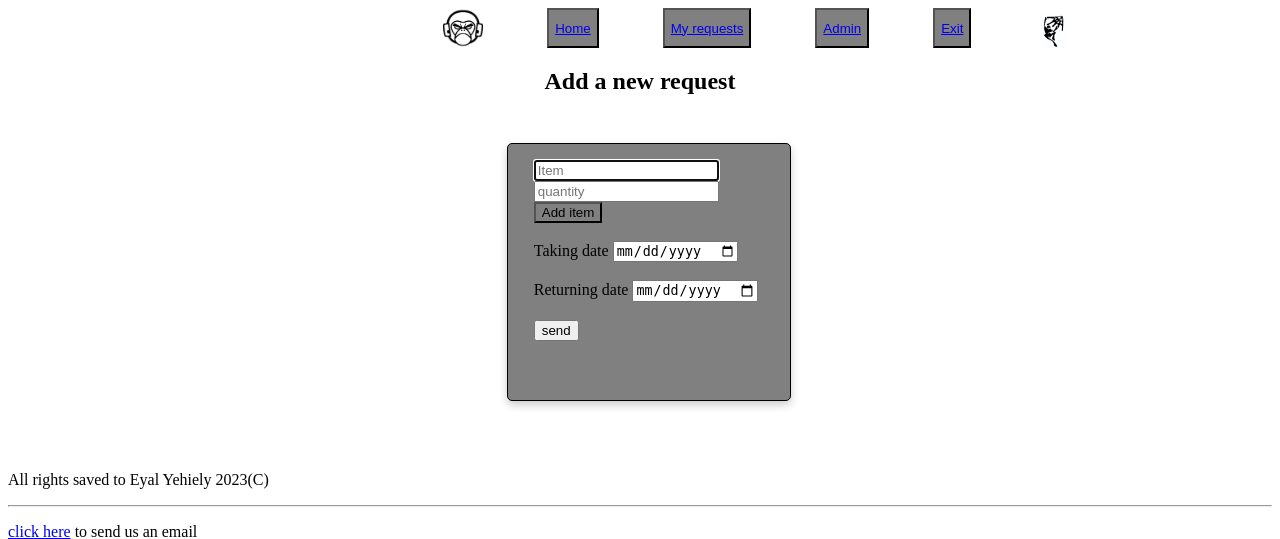
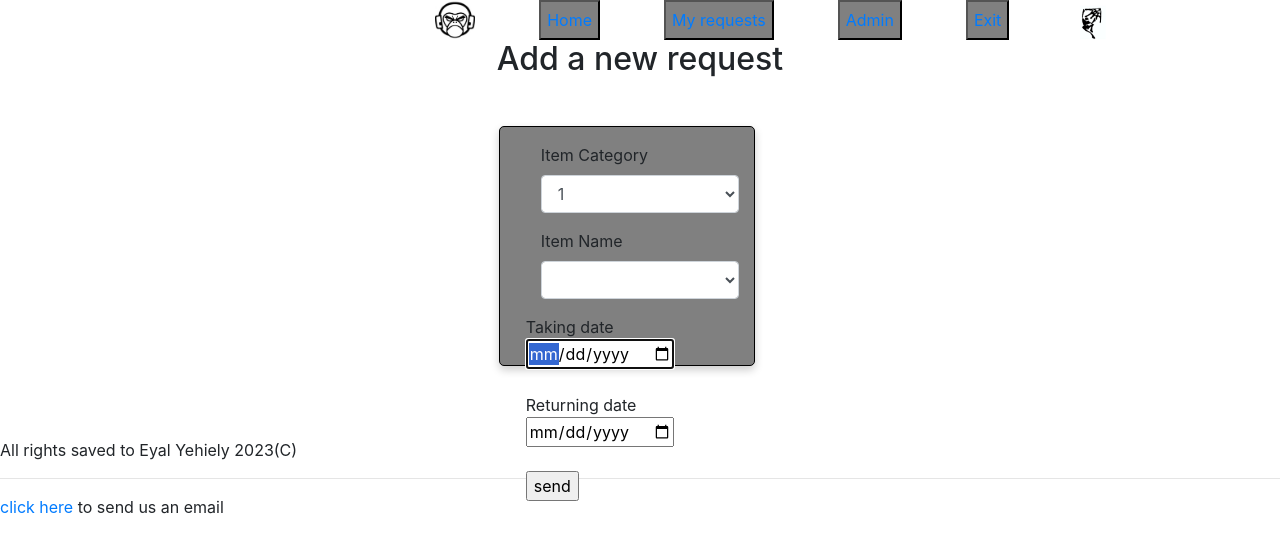
Before and after one commit to eyalyehiely/gova-warehouse, a Flask app: page /add_requests in a window 1280 px wide. Shown: the top 539 px of the page. Run offline with Flask 3, Linux system fonts and the light colour scheme; a user stored in the database is signed in; lists and menus that the app fills with data are empty; some libraries are stand-ins or nearby versions.

Commit message:
sixth commit

```diff
--- a/app.py
+++ b/app.py
@@ -1,8 +1,13 @@
 #general
 #-------------------------------------------------------------------------#
-from flask import Flask,render_template,redirect,request,session,send_file
+from flask import Flask,render_template,redirect,request,session,send_file, jsonify
 import sqlite3,datetime,pandas
+import flask_swagger,flask_swagger_ui
+from flask_cors import CORS
+
+
 app = Flask(__name__)
+CORS(app,headers='Content-Type')
 app.secret_key = 'fghdfghdfgh'
 
 def query (sql):
@@ -188,16 +193,15 @@ def add_requests():
             return redirect('/login')
 
 
-@app.route('/add_requests/new_item')
+@app.route('/options', methods= ["GET"])
 def new_item():
-    pass
+    items = [
+        {'id':'option1','item name':'atc'},
+        {'id':'option2','item name':'asap'}
+            ]
+    return jsonify(items)
 
-sql_items = [
-    {'id':query(f"SELECT mkt FROM items "),'item name':query(f'SELECT "item name" FROM items ')}
-        ]
 
-for i in  sql_items:
-    print(i)
 
 
 
--- a/templates/add_requests.html
+++ b/templates/add_requests.html
@@ -2,15 +2,55 @@
 {%extends 'base.html'%}
 {%block navbar%}
 <h2>Add a new request</h2>
-<div class="request" >
+<div class="request">
     <form action="/add_requests" method="POST">
-        <div>
-            <input type="text" name="item" required autofocus placeholder="Item">
-            <input type="number" name="item_quantity" required autofocus placeholder="quantity">
-            <button>Add item</button>
+        <!DOCTYPE html>
+        <html lang="en">
+        <head>
+            <link rel="stylesheet" href="https://stackpath.bootstrapcdn.com/bootstrap/4.3.1/css/bootstrap.min.css">
+            <script src="https://code.jquery.com/jquery-3.3.1.slim.min.js"></script>
+            <script src="https://cdnjs.cloudflare.com/ajax/libs/popper.js/1.14.7/umd/popper.min.js"></script>
+            <script src="https://stackpath.bootstrapcdn.com/bootstrap/4.3.1/js/bootstrap.min.js"></script>
+        </head>
+        <body>
+            <div class="container">
+                <form>
+                    <div class="form-group">
+                        <label for="eyal">Item Category</label>
+                        <select class="form-control" name="Category" id="category">
+                            <option value="1">1</option>
+                            <option value="ropes">ropes</option>
+                        </select>
+                    </div>
 
-        </div>
-        <br>
+                    <div class="form-group">
+                        <label for="item">Item Name</label>
+                        <select class="form-control" name="Item" id="category-item"></select>
+                    </div>
+                </form>
+
+                <script>
+                    const category = document.getElementById('category');
+                    category.addEventListener("change", async function(){
+                        let category_value = category.value;
+                        console.log(category_value);
+                        const data = await fetch(`http://127.0.0.1:5000/options`);
+                        const items = await data.json();
+                        console.log(items);
+                        const category_item = document.getElementById('category-item');
+                        category_item.innerHTML = '';
+                        items.forEach(item => {
+                            const option = document.createElement('option');
+                            option.value = item.id;
+                            option.innerText = item.name;
+                            category_item.appendChild(option);
+                        });
+                    })
+                </script>
+            </div>
+        </body>
+        </html>
+
         <div>Taking date <input type="date" name="taking_date" required autofocus placeholder="Taking date"></div>
         <br>
         <div>Returning date <input type="date" name="returning_date" required autofocus placeholder="Returning date"></div>
```
Also changed, not shown: items.db (deleted), 1 other file.
